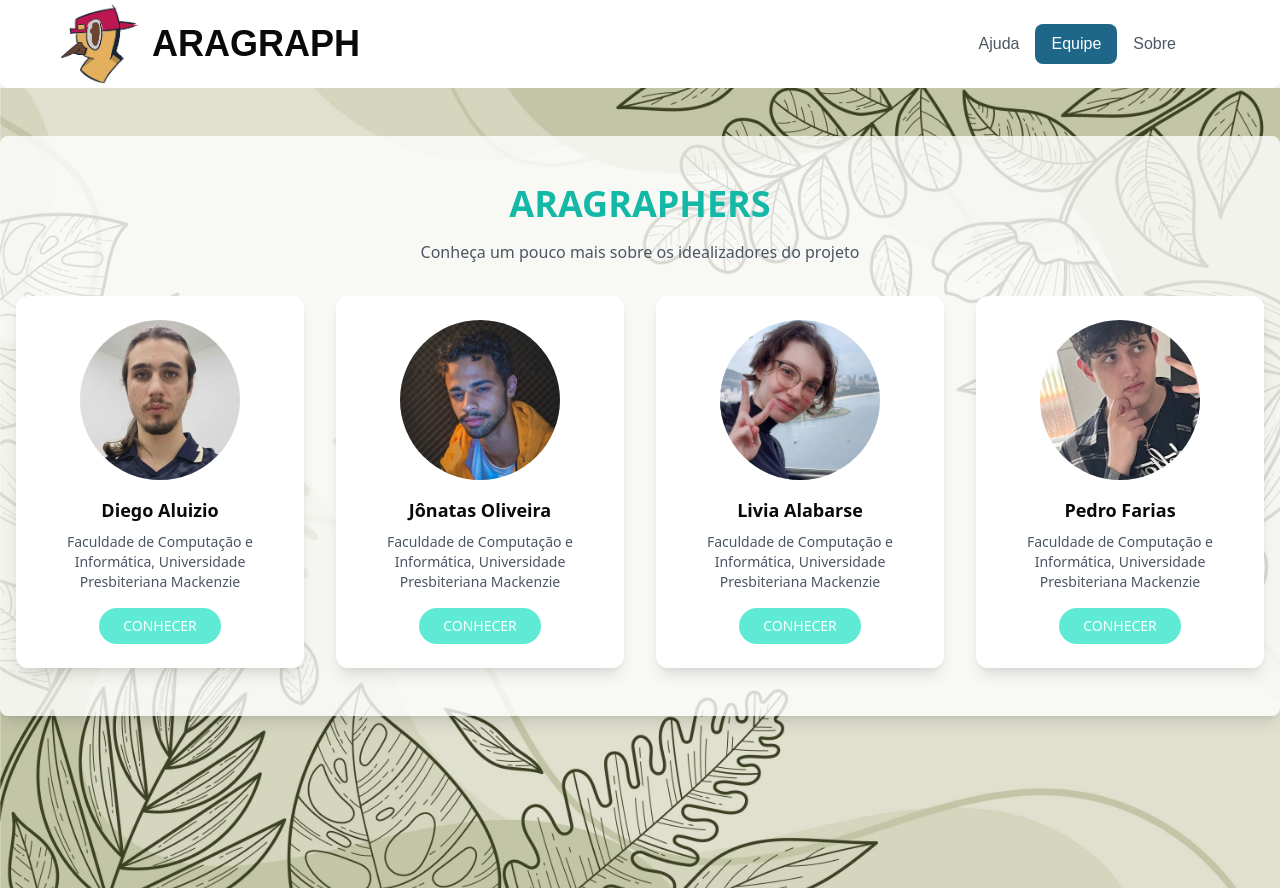
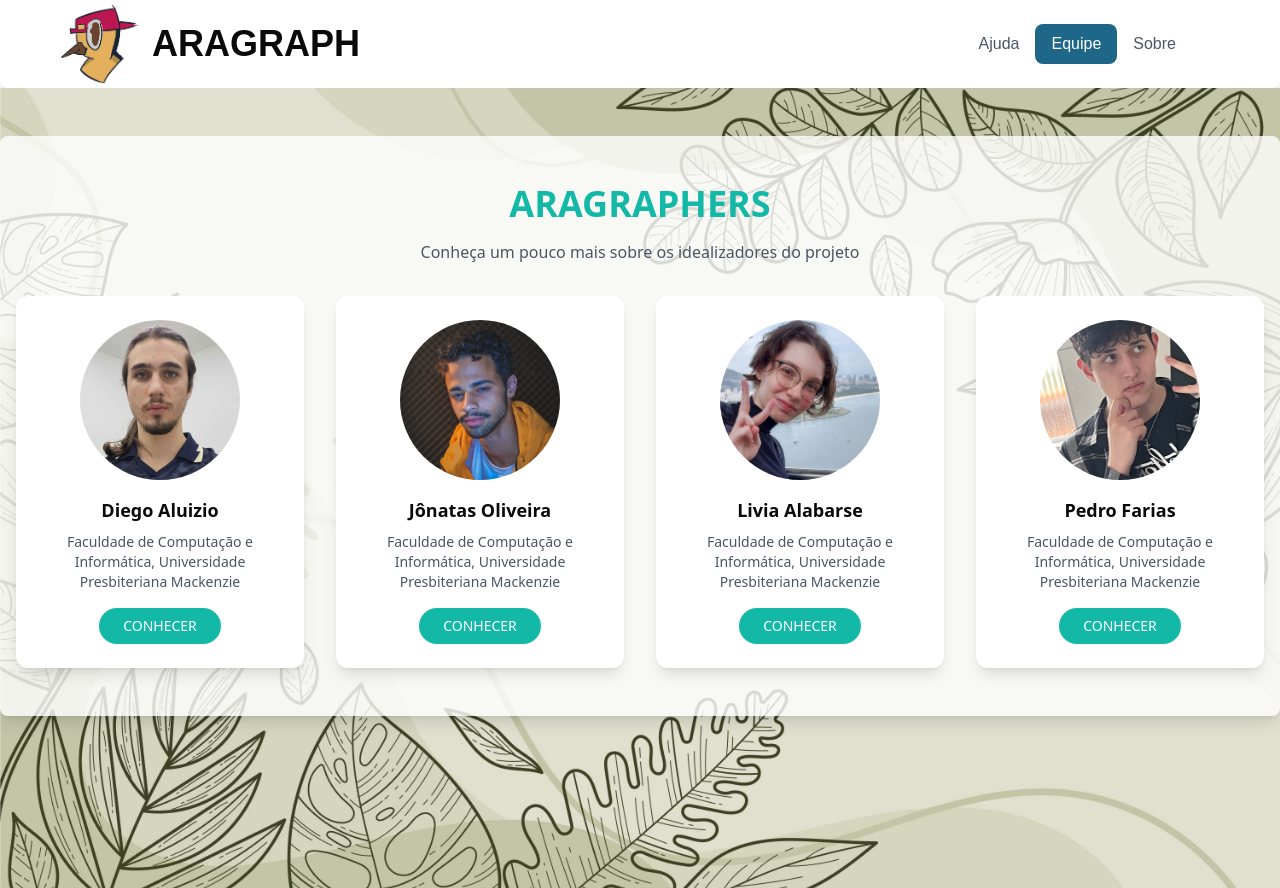
Before and after one commit to lihviaa/AraGraph, a Next.js app in the folder aragraph-frontend/: page /equipe in a window 1280 px wide. Built offline with nearby package versions, Linux system fonts and the light colour scheme.

Commit message:
adicionando blank aos link da equipe

```diff
--- a/aragraph-frontend/src/components/MembrosCard.tsx
+++ b/aragraph-frontend/src/components/MembrosCard.tsx
@@ -16,8 +16,9 @@ export default function MembrosCard() {
           <h3 className="mt-4 text-lg font-semibold">{member.name}</h3>
           <p className="text-gray-600 mt-2 text-sm">{member.role}</p>
           <a
+            target="blank"
             href={member.linkedin}
-            className="mt-4 inline-block px-6 py-2 text-sm font-medium text-white bg-teal-300 rounded-full hover:bg-teal-400 transition duration-300"
+            className="mt-4 inline-block px-6 py-2 text-sm font-medium text-white bg-teal-500 rounded-full hover:bg-teal-700 transition duration-300"
           >
             CONHECER
           </a>
```
